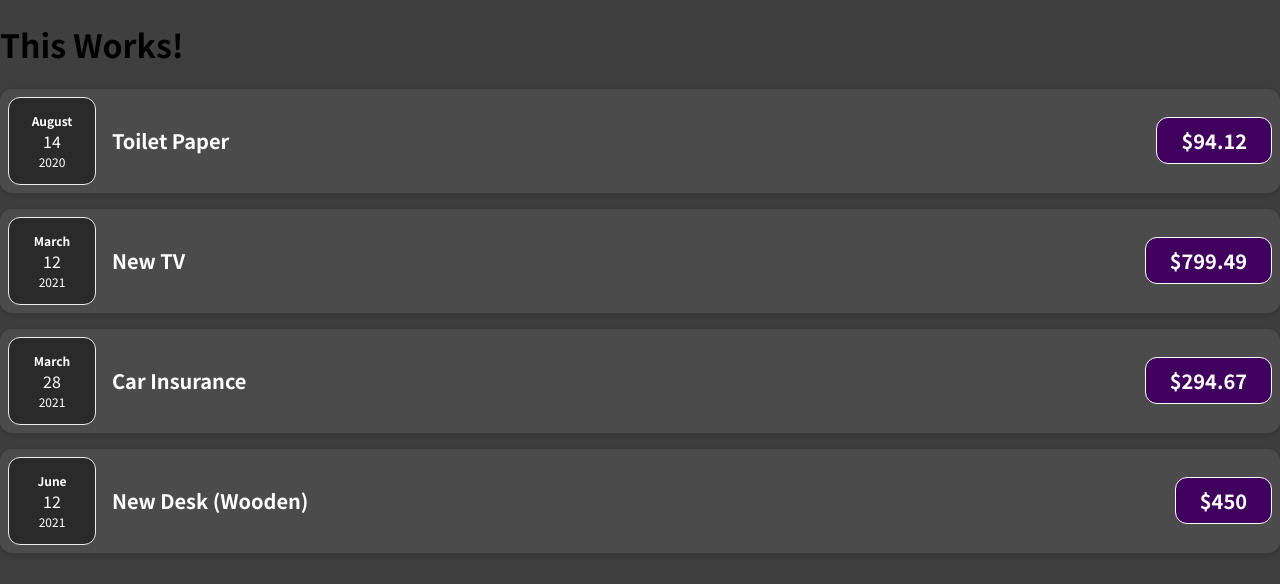
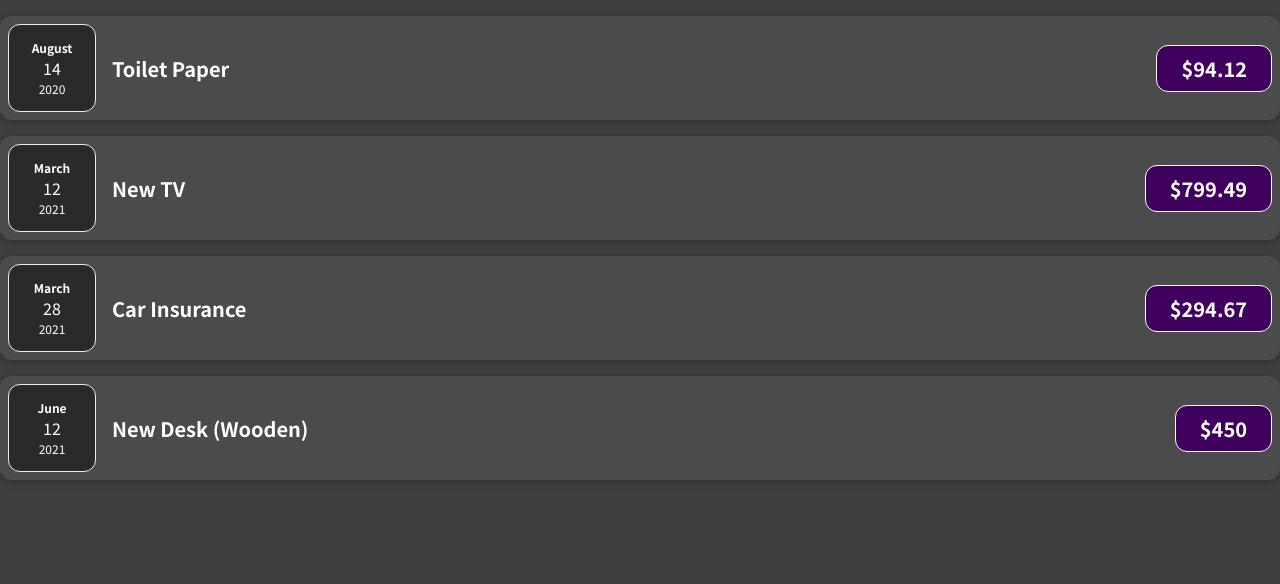
Before and after one commit to jorgecontrerasostos/react_course, a React (Create React App) app in the folder expense-tracker/: page / in a window 1280 px wide. Shown: the top 584 px of the page. Built offline with nearby package versions, Linux system fonts and the light colour scheme.

Commit message:
add expenses component

```diff
--- a/expense-tracker/src/App.js
+++ b/expense-tracker/src/App.js
@@ -1,50 +1,10 @@
-import ExpenseItem from "./components/ExpenseItem";
+import Expenses from "./components/Expenses";
+import expenses from "./data/expenses";
 
 const App = () => {
-  const expenses = [
-    {
-      id: "e1",
-      title: "Toilet Paper",
-      amount: 94.12,
-      date: new Date(2020, 7, 14),
-    },
-    { id: "e2", title: "New TV", amount: 799.49, date: new Date(2021, 2, 12) },
-    {
-      id: "e3",
-      title: "Car Insurance",
-      amount: 294.67,
-      date: new Date(2021, 2, 28),
-    },
-    {
-      id: "e4",
-      title: "New Desk (Wooden)",
-      amount: 450,
-      date: new Date(2021, 5, 12),
-    },
-  ];
   return (
     <div>
-      <h1>This Works!</h1>
-      <ExpenseItem
-        title={expenses[0].title}
-        amount={expenses[0].amount}
-        date={expenses[0].date}
-      />
-      <ExpenseItem
-        title={expenses[1].title}
-        amount={expenses[1].amount}
-        date={expenses[1].date}
-      />
-      <ExpenseItem
-        title={expenses[2].title}
-        amount={expenses[2].amount}
-        date={expenses[2].date}
-      />
-      <ExpenseItem
-        title={expenses[3].title}
-        amount={expenses[3].amount}
-        date={expenses[3].date}
-      />
+      <Expenses expenses={expenses} />
     </div>
   );
 };
--- /dev/null
+++ b/expense-tracker/src/components/Expenses.js
@@ -0,0 +1,18 @@
+import React from "react";
+import ExpenseItem from "./ExpenseItem";
+
+const Expenses = (props) => {
+  return (
+    <div className="expenses">
+      {props.expenses.map((expense) => (
+        <ExpenseItem
+          title={expense.title}
+          amount={expense.amount}
+          date={expense.date}
+        />
+      ))}
+    </div>
+  );
+};
+
+export default Expenses;
--- /dev/null
+++ b/expense-tracker/src/data/expenses.js
@@ -0,0 +1,27 @@
+const expenses = [
+  {
+    id: "e1",
+    title: "Toilet Paper",
+    amount: 94.12,
+    date: new Date(2020, 7, 14),
+  },
+  {
+    id: "e2",
+    title: "New TV",
+    amount: 799.49,
+    date: new Date(2021, 2, 12),
+  },
+  {
+    id: "e3",
+    title: "Car Insurance",
+    amount: 294.67,
+    date: new Date(2021, 2, 28),
+  },
+  {
+    id: "e4",
+    title: "New Desk (Wooden)",
+    amount: 450,
+    date: new Date(2021, 5, 12),
+  },
+];
+export default expenses;
```
